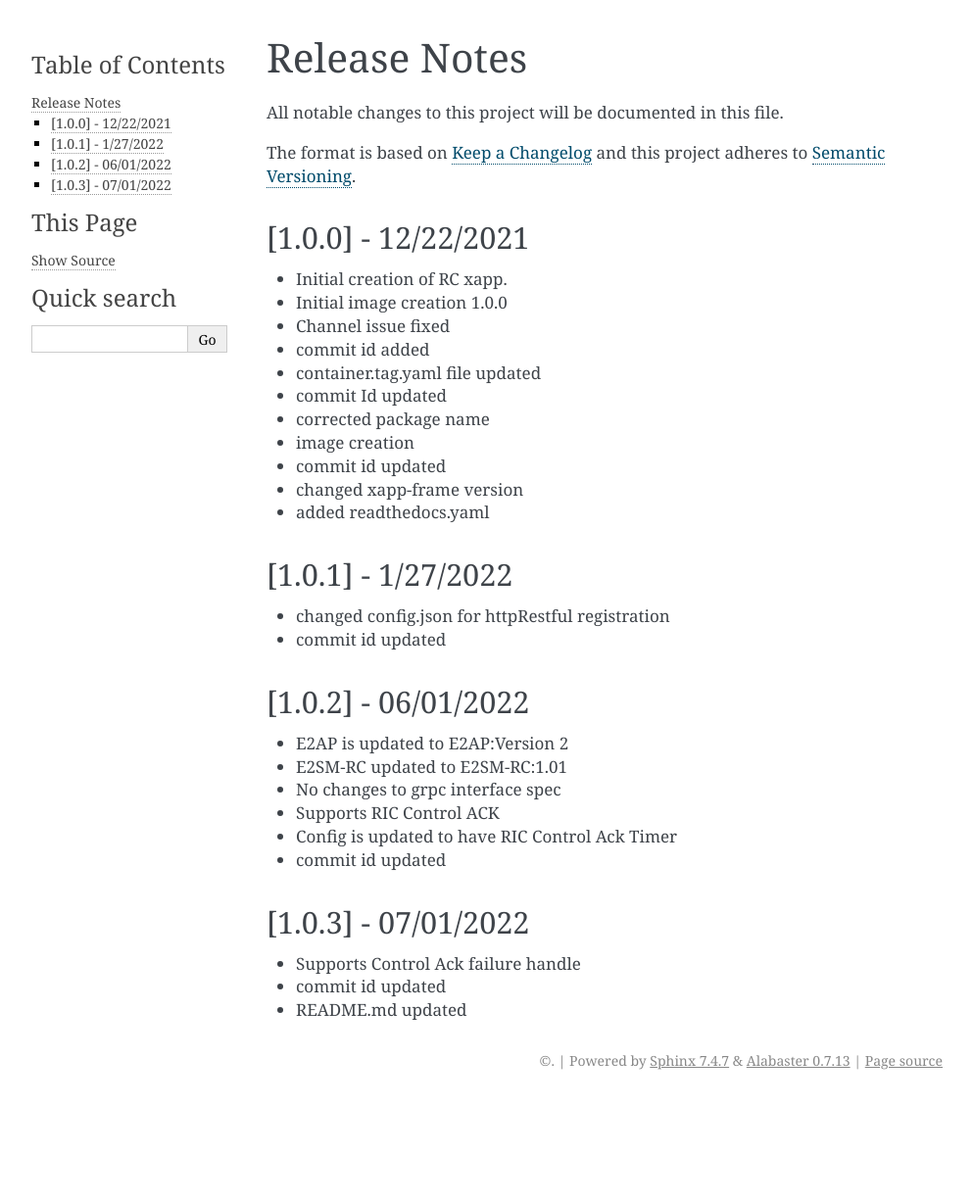
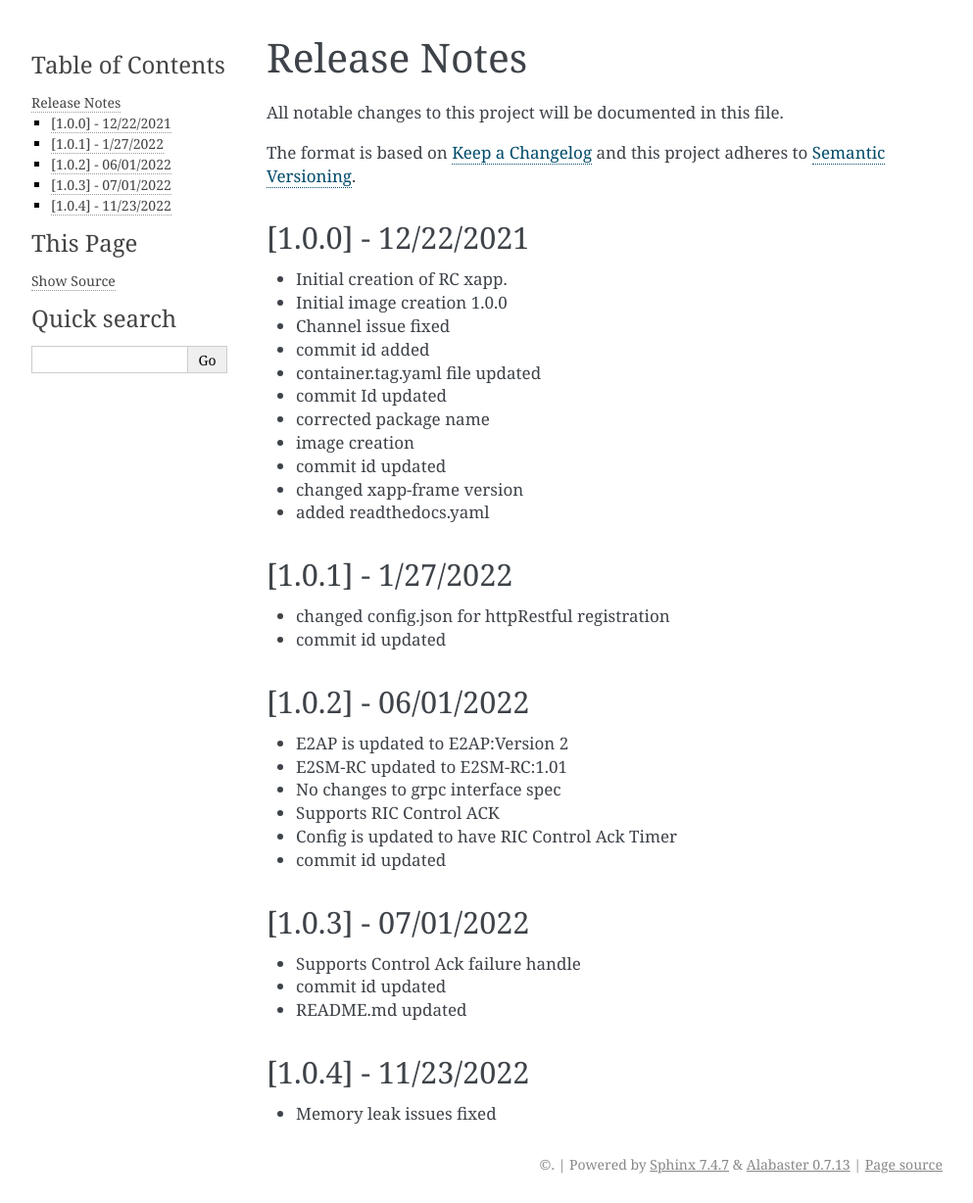
Before and after one commit to o-ran-sc/ric-app-rc, a Sphinx documentation site: the page built from docs/release-notes.rst, in a window 1280 px wide. Shown: the whole page at 98% size, without its empty margins (148-1141 px from the left). Built offline with Sphinx 7.4.7, drawn with Linux system fonts in a browser that asks for light colours; before the commit the page ends 1122 px from its top, so only the background shows below that.

Commit message:
build image
Signed-off-by: rajalakshmisv <rajalakshmisv@gmail.com>
Change-Id: I0a2dc0fd922caaa95207a79c19472cfe5d85bc0d

```diff
--- a/container-tag.yaml
+++ b/container-tag.yaml
@@ -1,3 +1,3 @@
 # =====provide jenkings CI jos with a tag for containers/images====
 # --------
-tag: 1.0.3
+tag: 1.0.4
--- a/docs/release-notes.rst
+++ b/docs/release-notes.rst
@@ -55,3 +55,8 @@ and this project adheres to `Semantic Versioning <http://semver.org/>`__.
 * Supports Control Ack failure handle
 * commit id updated
 * README.md updated
+
+[1.0.4] - 11/23/2022
+--------------------
+
+* Memory leak issues fixed
```
